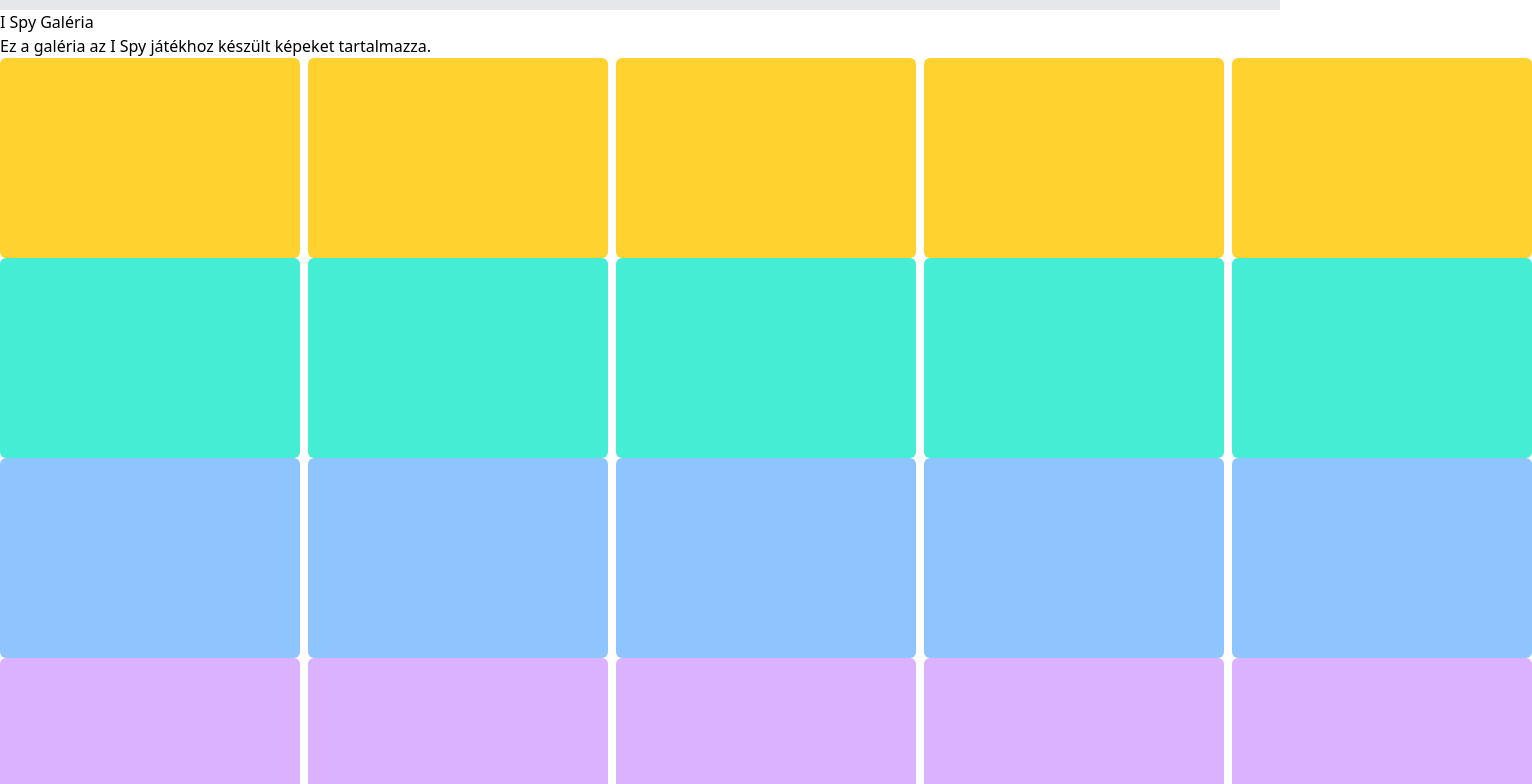
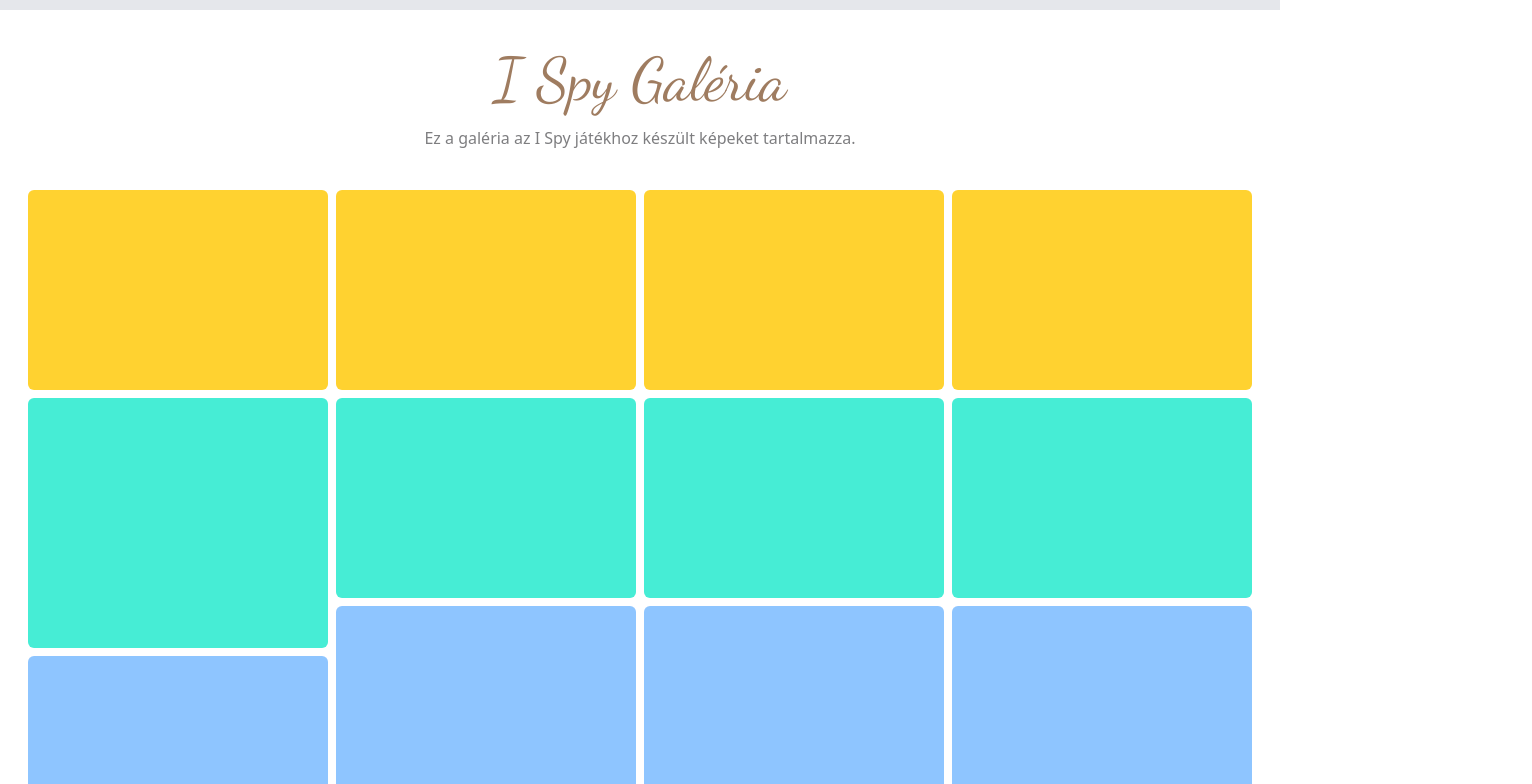
Before and after one commit to GazdagB/wedding-rsvp, a React (Vite) app in the folder frontend/: page / in a window 1280 px wide. Shown: the part 6060-6844 px from the top of the page, 1532 px wide, since content can reach past the window. Built offline with nearby package versions, Linux system fonts and the light colour scheme; no server answers; a web font is replaced by a local one.

Commit message:
📱 Adds responsivity

```diff
--- a/frontend/src/components/Gallery/Gallery.jsx
+++ b/frontend/src/components/Gallery/Gallery.jsx
@@ -2,12 +2,20 @@ import React from 'react'
 
 const Gallery = () => {
   return (
-    <div className=''>
-      <h2>I Spy Galéria</h2>
-      <p>Ez a galéria az I Spy játékhoz készült képeket tartalmazza.</p>
+    <div className='flex flex-col items-center justify-center w-full h-full py-10'>
+      <h2 className="dancing text-6xl text-wedding-brown z-10 mb-4">I Spy Galéria</h2>
+      <p className="text-wedding-light-gray mb-10 text-center text-pretty">Ez a galéria az I Spy játékhoz készült képeket tartalmazza.</p>
 
-      <div className='grid grid-cols-5 gap-2 w-max'>
-        <div>
+      <div className='grid grid-cols-1 md:grid-cols-2 lg:grid-cols-3 xl:grid-cols-4 2xl:grid-cols-5 gap-2 w-max '>
+        <div className='flex flex-col gap-2'>
+            <div className='h-[200px] w-[300px] rounded-md bg-amber-300'></div>
+            <div className='h-[250px] rounded-md w-[300px] bg-teal-300'></div>
+            <div className='h-[200px] rounded-md w-[300px] bg-blue-300'></div>
+            <div className='h-[200px] rounded-md w-[300px] bg-purple-300'></div>
+            <div className='h-[300px] rounded-md w-[300px] bg-rose-300'></div>
+        </div>
+
+        <div className='flex flex-col gap-2' >
             <div className='h-[200px] w-[300px] rounded-md bg-amber-300'></div>
             <div className='h-[200px] rounded-md w-[300px] bg-teal-300'></div>
             <div className='h-[200px] rounded-md w-[300px] bg-blue-300'></div>
@@ -15,7 +23,7 @@ const Gallery = () => {
             <div className='h-[300px] rounded-md w-[300px] bg-rose-300'></div>
         </div>
 
-        <div>
+        <div className='flex flex-col gap-2'>
             <div className='h-[200px] w-[300px] rounded-md bg-amber-300'></div>
             <div className='h-[200px] rounded-md w-[300px] bg-teal-300'></div>
             <div className='h-[200px] rounded-md w-[300px] bg-blue-300'></div>
@@ -23,7 +31,7 @@ const Gallery = () => {
             <div className='h-[300px] rounded-md w-[300px] bg-rose-300'></div>
         </div>
 
-        <div>
+        <div className='flex flex-col gap-2'>
             <div className='h-[200px] w-[300px] rounded-md bg-amber-300'></div>
             <div className='h-[200px] rounded-md w-[300px] bg-teal-300'></div>
             <div className='h-[200px] rounded-md w-[300px] bg-blue-300'></div>
@@ -31,15 +39,7 @@ const Gallery = () => {
             <div className='h-[300px] rounded-md w-[300px] bg-rose-300'></div>
         </div>
 
-        <div>
-            <div className='h-[200px] w-[300px] rounded-md bg-amber-300'></div>
-            <div className='h-[200px] rounded-md w-[300px] bg-teal-300'></div>
-            <div className='h-[200px] rounded-md w-[300px] bg-blue-300'></div>
-            <div className='h-[200px] rounded-md w-[300px] bg-purple-300'></div>
-            <div className='h-[300px] rounded-md w-[300px] bg-rose-300'></div>
-        </div>
-
-        <div>
+        <div className='flex flex-col gap-2'>
             <div className='h-[200px] w-[300px] rounded-md bg-amber-300'></div>
             <div className='h-[200px] rounded-md w-[300px] bg-teal-300'></div>
             <div className='h-[200px] rounded-md w-[300px] bg-blue-300'></div>
```
